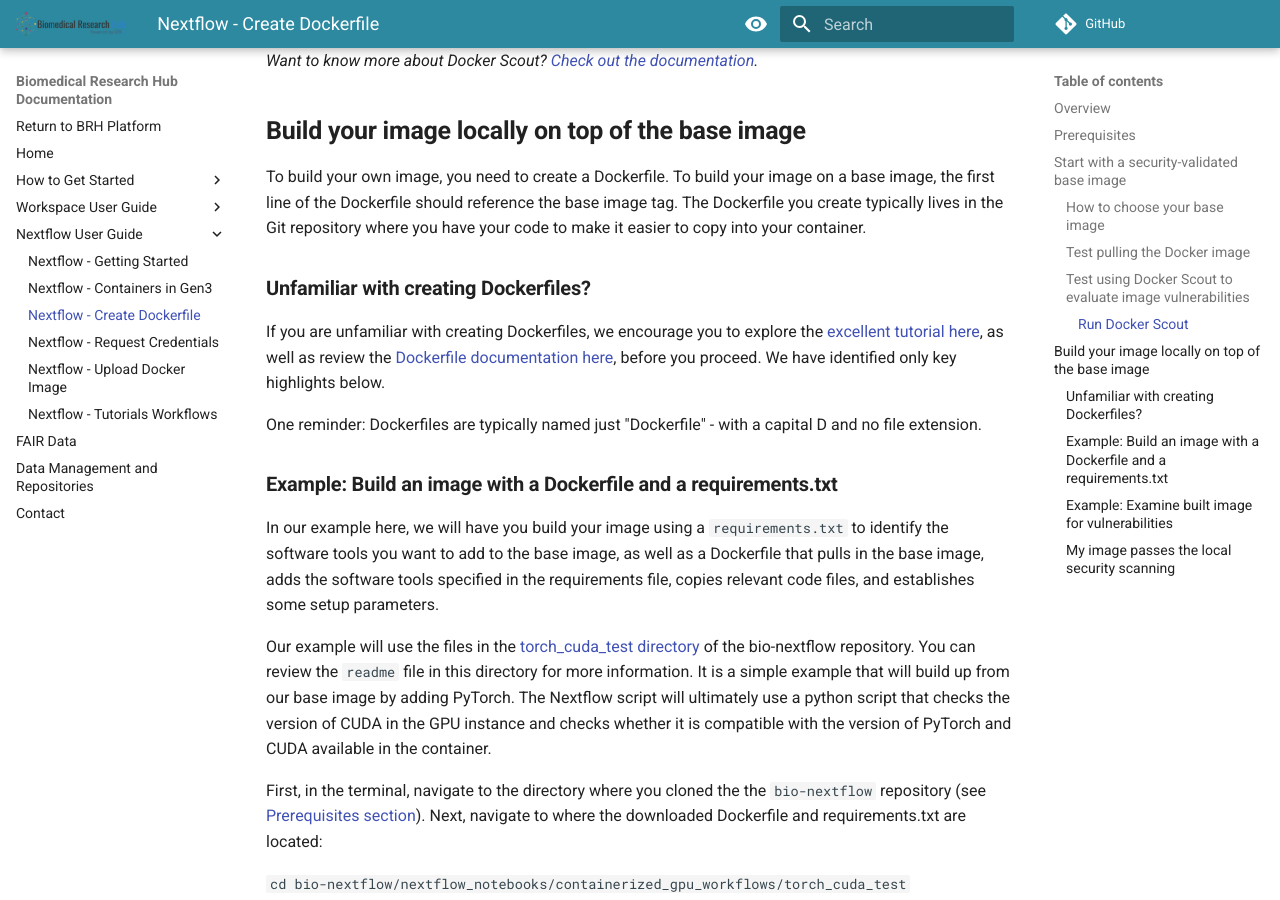
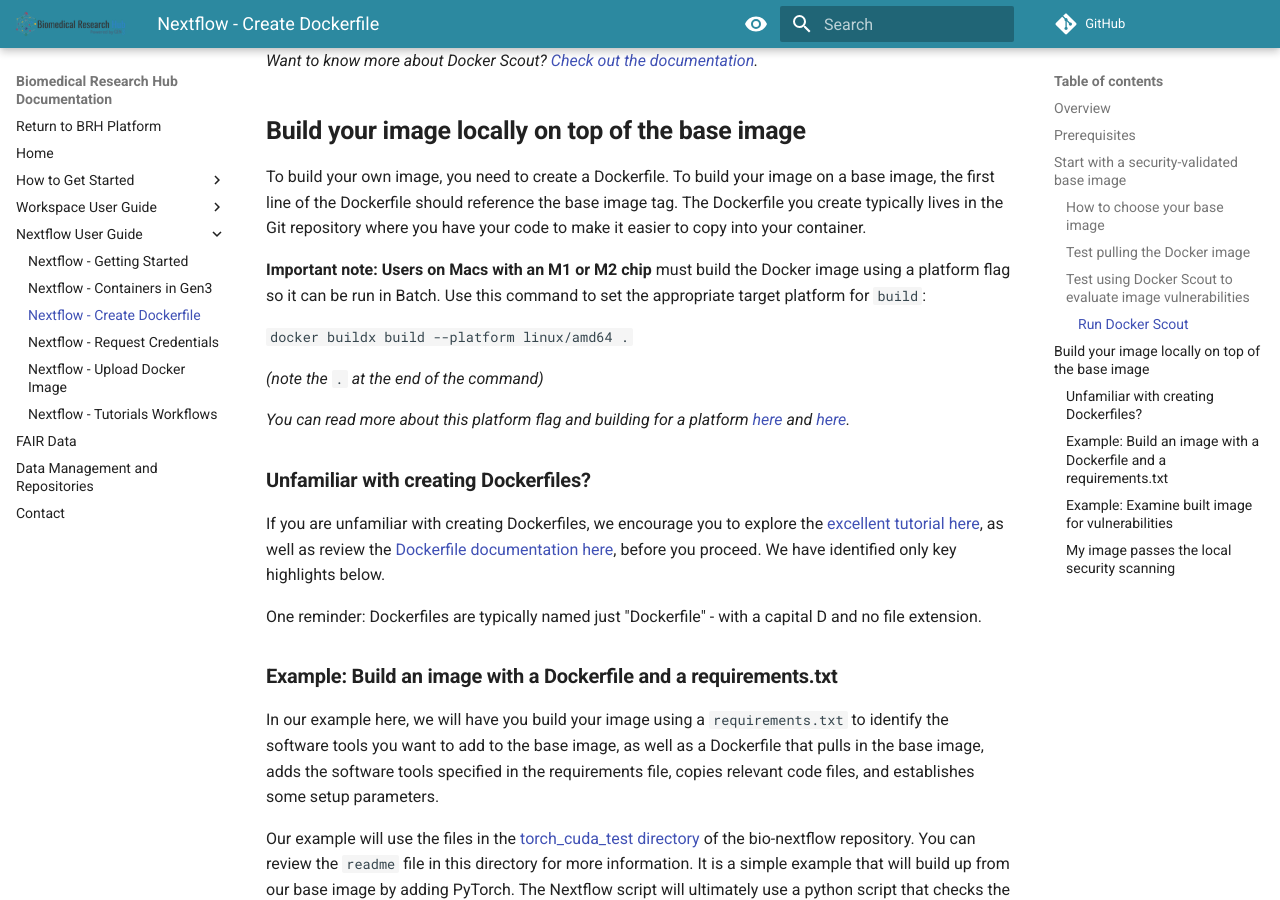
Before and after one commit to uc-cdis/BRH-documentation, an MkDocs documentation site: the page built from docs/nextflow-create-docker.md, in a window 1280 px wide and 900 px high, scrolled down 2908 px. Built offline with MkDocs 1.6.1 and Material for MkDocs 9.7.7, drawn with Linux system fonts in a browser that asks for light colours; comment, search, counter and statistics services are not loaded.

Commit message:
add info about platform flag

```diff
--- a/docs/nextflow-create-docker.md
+++ b/docs/nextflow-create-docker.md
@@ -83,6 +83,14 @@
 
 To build your own image, you need to create a Dockerfile. To build your image on a base image, the first line of the Dockerfile should reference the base image tag. The Dockerfile you create typically lives in the Git repository where you have your code to make it easier to copy into your container.
 
+**Important note: Users on Macs with an M1 or M2 chip** must build the Docker image using a platform flag so it can be run in Batch. Use this command to set the appropriate target platform for `build`:
+
+`docker buildx build --platform linux/amd64 .`
+
+*(note the `.` at the end of the command)*
+
+*You can read more about this platform flag and building for a platform [here](https://docs.docker.com/reference/cli/docker/buildx/build/#platform) and [here](https://docs.docker.com/build/building/multi-platform/).*
+
 ### **Unfamiliar with creating Dockerfiles?**
 
 If you are unfamiliar with creating Dockerfiles, we encourage you to explore the [excellent tutorial here](https://medium.com/@anshita.bhasin/a-step-by-step-guide-to-create-dockerfile-9e3744d38d11), as well as review the [Dockerfile documentation here](https://docs.docker.com/develop/develop-images/dockerfile_best-practices/), before you proceed. We have identified only key highlights below.
```
